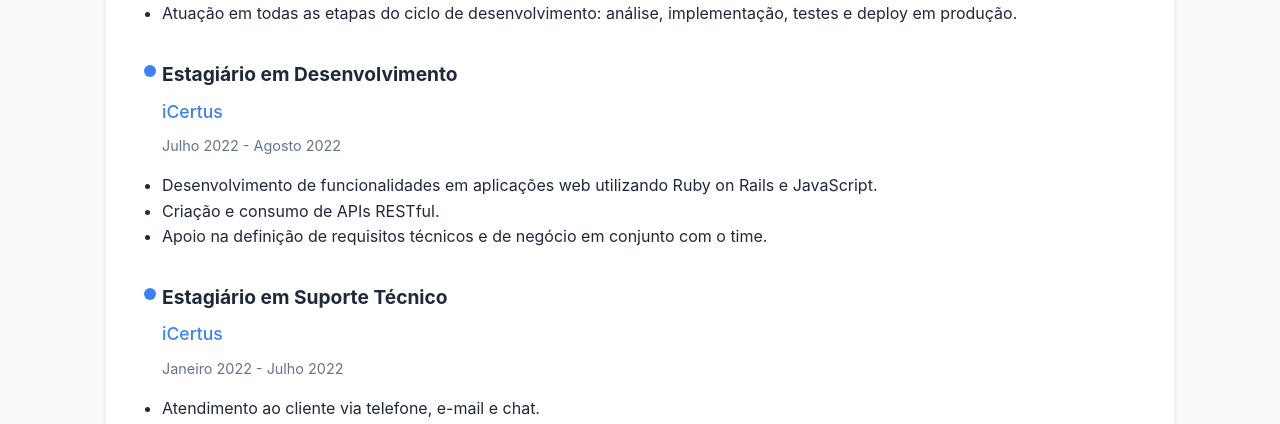
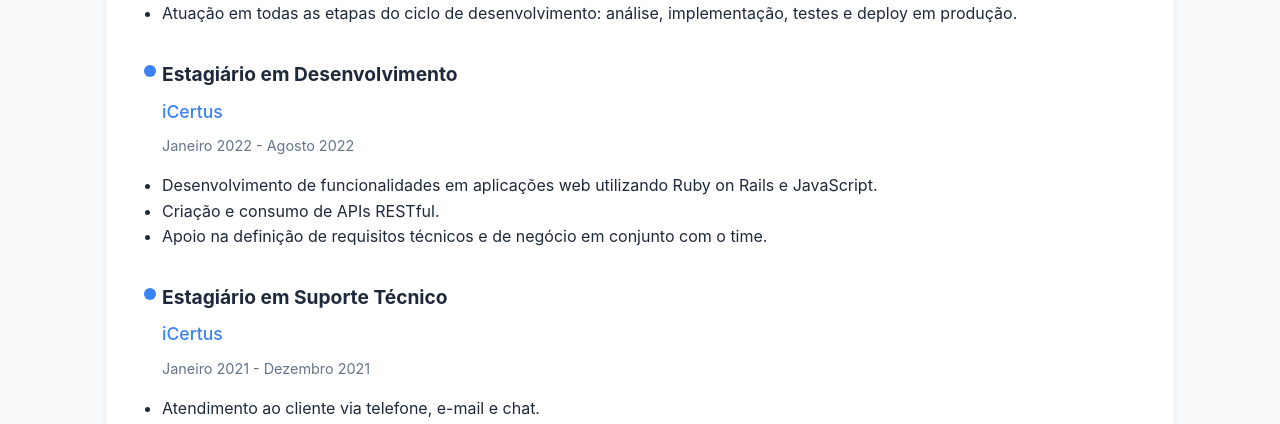
Before and after one commit to hijao08/profile, a plain HTML site: page index.html in a window 1280 px wide. Shown: the part 2041-2465 px from the top of the page. Drawn offline with Linux system fonts and the light colour scheme.

Commit message:
Corrige datas de experiência profissional no portfolio, ajustando os períodos de atuação na iCertus para refletir informações precisas.

```diff
--- a/index.html
+++ b/index.html
@@ -150,7 +150,7 @@
                     <div class="timeline-content">
                         <h3>Estagiário em Desenvolvimento</h3>
                         <h4>iCertus</h4>
-                        <p class="date">Julho 2022 - Agosto 2022</p>
+                        <p class="date">Janeiro 2022 - Agosto 2022</p>
                         <ul class="experience-list">
                             <li>Desenvolvimento de funcionalidades em aplicações web utilizando Ruby on Rails e
                                 JavaScript.</li>
@@ -164,7 +164,7 @@
                     <div class="timeline-content">
                         <h3>Estagiário em Suporte Técnico</h3>
                         <h4>iCertus</h4>
-                        <p class="date">Janeiro 2022 - Julho 2022</p>
+                        <p class="date">Janeiro 2021 - Dezembro 2021</p>
                         <ul class="experience-list">
                             <li>Atendimento ao cliente via telefone, e-mail e chat.</li>
                             <li>Diagnóstico e resolução de problemas técnicos em software e hardware.</li>
```
